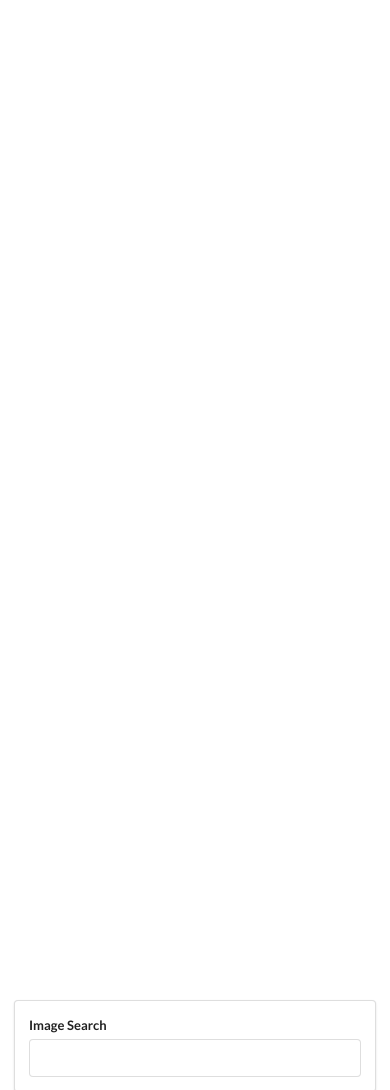
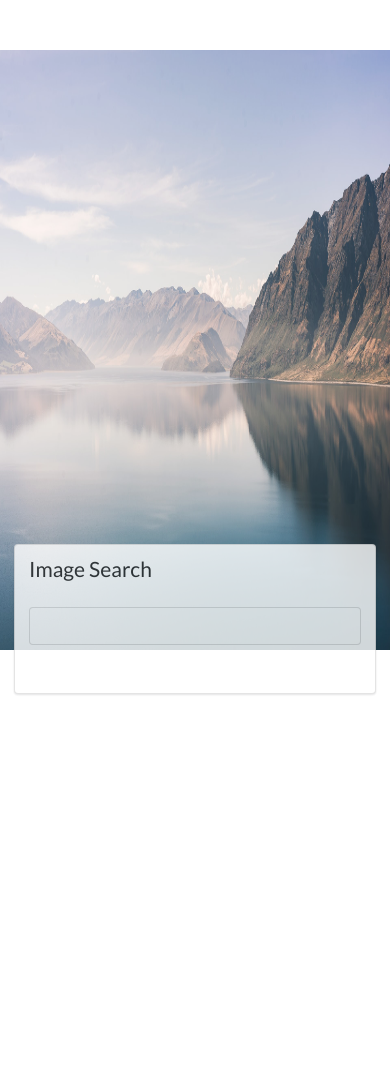
Before and after one commit to hariom1625/find-pix, a React app: page / in a window 390 px wide. Shown: the top 1090 px of the page. After the commit the page ends 894 px from the top, so only its background shows below. Built offline with nearby package versions, Linux system fonts and the light colour scheme.

Commit message:
added css

```diff
--- a/src/components/App.css
+++ b/src/components/App.css
@@ -1,3 +1,30 @@
 .search{
 margin-top: 100px;
 }
+.bck-pic{
+position: absolute;
+height: 600px;
+width:100%;
+opacity: 0.9;
+}
+.bg-color{
+
+}
+
+.search-bar{
+position: absolute;
+bottom:100px;
+left: 50px;
+right: 50px;
+opacity: 0.8;
+
+
+
+}
+@media(max-width:600px){
+.search-bar{
+bottom:150px;
+left:0;
+right: 0;
+}
+}
--- a/src/components/App.js
+++ b/src/components/App.js
@@ -3,6 +3,7 @@ import unsplash from '../api/unsplash.js';
 import SearchBar from './SearchBar';
 import ImageList from './ImageList';
 import './App.css';
+import bckgrnd from "./back-img.jpg";
 class App extends React.Component  {
 state = {images: []};
 
@@ -19,10 +20,17 @@ this.setState({ images: response.data.results});
 
 render (){
 return (
-<div className="ui container " style={{ marginTop: '1000px'}}>
+<div className="bg-color">
+  <img className="bck-pic" src={bckgrnd} alt="bck-pic" />
+
+<div className="ui container search-bar " >
+
 <SearchBar className="search" onSubmit = {this.onSearchSubmit }/>
+
+</div>
 <ImageList images={this.state.images}/>
 </div>
+
 );
 }
 }
--- a/src/components/ImageList.css
+++ b/src/components/ImageList.css
@@ -1,4 +1,5 @@
 .image-list{
+margin-top: 50px;
 display: grid;
 grid-template-columns: repeat(auto-fill, minmax(250px, 1fr));
 grid-gap:0 10px;
--- /dev/null
+++ b/src/components/SearchBar.css
@@ -0,0 +1,15 @@
+.img-srch{
+font-size: 1.5rem;
+
+}
+
+.field{
+padding-top: 25px;
+padding-bottom: auto;
+}
+.form{
+height: 120px;
+}
+.search-segment{
+background-color: #f1f3f8;
+}
--- a/src/components/SearchBar.js
+++ b/src/components/SearchBar.js
@@ -1,5 +1,5 @@
 import React from 'react';
-
+import './SearchBar.css';
 class SearchBar extends React.Component {
 state = {term: ''};
 
@@ -10,15 +10,18 @@ event.preventDefault();
 this.props.onSubmit(this.state.term);
 };
 
+
+
 render() {
 return (
-<div className= "ui segment">
+<div className= "ui search-segment segment  ">
 <form onSubmit = {this.onFormSubmit} className="ui form">
+<label className="img-srch">Image Search </label>
 <div className="field">
-<label>Image Search </label>
 <input type= "text" value={this.state.term} onChange={e => this.setState ({ term: e.target.value})} />
 </div>
 </form>
+
  </div>);
 }
 }
```
Also changed, not shown: src/api/Spinner.js (added, +15 -0 lines), src/components/Spinner.js (added, +15 -0 lines), src/components/back-img.jpg (added).
